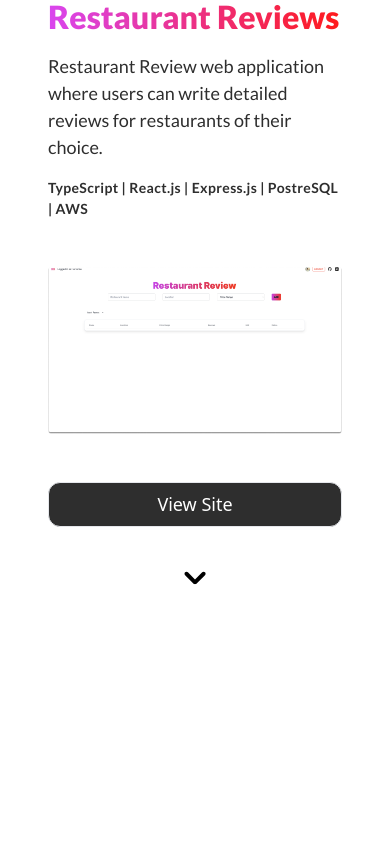
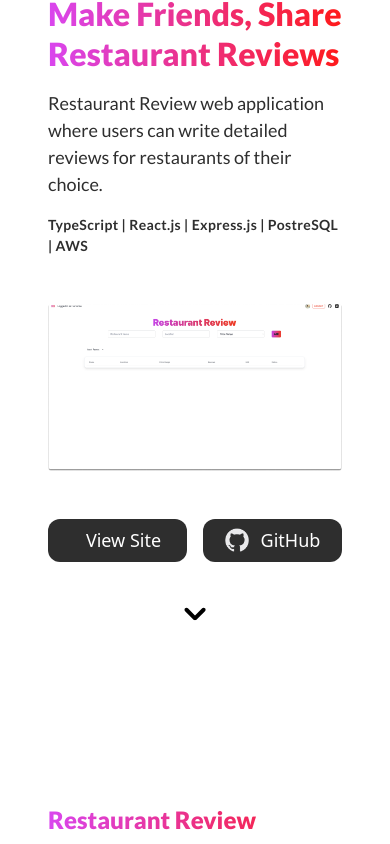
Before and after one commit to terrencejihoonjung/portfolio, a React (Vite) app: page / in a window 390 px wide. Shown: the part 2297-3141 px from the top of the page. Built offline with nearby package versions, Linux system fonts and the light colour scheme.

Commit message:
finished project section animations and fixed some responsive layout issues

```diff
--- a/src/components/ui/RightArrow.tsx
+++ b/src/components/ui/RightArrow.tsx
@@ -12,7 +12,7 @@ function RightArrow({ isDarkMode }: RightArrowProps) {
         <img
           src={RightArrowBlack}
           alt="Right Arrow Icon"
-          className="hidden desktop:block desktop:h-4 desktop:w-4"
+          className="hidden desktop:block desktop:h-6 desktop:w-6"
         />
       ) : (
         <img
--- a/src/data/aboutVariants.tsx
+++ b/src/data/aboutVariants.tsx
@@ -4,9 +4,7 @@ export const text = {
 };
 
 export const container = {
-  hidden: { opacity: 0 },
   show: {
-    opacity: 1,
     transition: {
       staggerChildren: 0.3,
     },
--- a/src/pages/About/About.tsx
+++ b/src/pages/About/About.tsx
@@ -16,7 +16,7 @@ function About({ scrollToTarget }: AboutProps) {
   const isInView = useInView(ref, { once: true, amount: 0.5 });
 
   function handleScroll() {
-    const ref = document.getElementById("projects") as HTMLElement | null;
+    const ref = document.getElementById("project_1") as HTMLElement | null;
     if (ref) scrollToTarget(ref);
   }
 
@@ -75,7 +75,7 @@ function About({ scrollToTarget }: AboutProps) {
             <div
               className={`${
                 isDarkMode ? `bg-background text-text` : ``
-              } basis-3/5 rounded-2xl p-8 flex flex-col space-y-8 desktop:justify-between`}
+              } basis-3/5 rounded-2xl p-8 m-8 desktop:m-0 flex flex-col space-y-8 desktop:justify-between`}
             >
               <motion.div variants={text} className="space-y-4">
                 <h2 className="font-lato font-bold text-lg">Technologies</h2>
--- a/src/pages/Home/Home.tsx
+++ b/src/pages/Home/Home.tsx
@@ -12,7 +12,9 @@ function Home({ scrollToTarget }: HomeProps) {
     <main className="relative inset-0 z-0 flex flex-col">
       <Cover scrollToTarget={scrollToTarget} />
       <About scrollToTarget={scrollToTarget} />
-      <Project scrollToTarget={scrollToTarget} />
+      <Project projectId={1} scrollToTarget={scrollToTarget} />
+      <Project projectId={2} scrollToTarget={scrollToTarget} />
+      <Project projectId={3} scrollToTarget={scrollToTarget} />
       <Contact />
     </main>
   );
--- a/src/pages/Project/Project.tsx
+++ b/src/pages/Project/Project.tsx
@@ -1,31 +1,48 @@
 import { useDarkMode } from "../../context/darkModeContext.tsx";
+import { text, container } from "../../data/aboutVariants.tsx";
 import DownArrow from "../../components/ui/DownArrow.tsx";
 import RightArrow from "../../components/ui/RightArrow.tsx";
 import RestaurantReview from "../../assets/RestaurantReview.png";
-import { motion } from "framer-motion";
+import { motion, useInView, MotionConfig } from "framer-motion";
+import { useRef } from "react";
+import GitHub from "../../assets/Git.png";
 
 type ProjectProps = {
   scrollToTarget: (target: HTMLElement) => void;
+  projectId: number;
 };
 
-function Project({ scrollToTarget }: ProjectProps) {
+function Project({ scrollToTarget, projectId }: ProjectProps) {
+  const ref = useRef<HTMLDivElement>(null);
   const { isDarkMode } = useDarkMode();
+  const isInView = useInView(ref, { once: true, amount: 0.5 });
+
+  const nextScrollRef: string =
+    projectId < 3 ? `project_${projectId + 1}` : `contact`;
 
   function handleScroll() {
-    const ref = document.getElementById("contact") as HTMLElement | null;
+    const ref = document.getElementById(nextScrollRef) as HTMLElement | null;
     if (ref) scrollToTarget(ref);
   }
 
   return (
     <>
-      <div
-        id="projects"
+      <motion.div
+        id={`project_${projectId}`}
+        ref={ref}
+        variants={container}
+        initial="hidden"
+        animate={isInView ? "show" : {}}
         className={`${
           isDarkMode ? `bg-text text-background` : `bg-background text-text`
         } relative min-h-screen min-w-screen flex flex-col justify-center items-center`}
       >
+        <MotionConfig transition={{ duration: 2.5, ease: "backInOut" }}>
           <div className="flex flex-col space-y-12 items-center desktop:space-y-0 desktop:flex-row h-2/3 w-full">
-          <div className="px-12 flex flex-col basis-1/3 justify-center items-center">
+            <motion.div
+              variants={text}
+              className="px-12 flex flex-col basis-1/3 justify-center items-center"
+            >
               <div className="space-y-4 font-lato flex flex-col justify-center items-start tablet:items-center desktop:items-start w-full h-3/5">
                 <div className="bg-gradient-to-r from-fuchsia-500 to-yelp-red text-transparent bg-clip-text flex flex-col items-start tablet:flex-row tablet:items-center desktop:items-start desktop:flex-col">
                   <h1 className="text-lg tablet:text-md desktop:text-lg font-black">
@@ -40,39 +57,98 @@ function Project({ scrollToTarget }: ProjectProps) {
                 </div>
 
                 <p className="text-md font-regular">
-                Restaurant Review web application where users can write detailed
-                reviews for restaurants of their choice.
+                  Restaurant Review web application where users can write
+                  detailed reviews for restaurants of their choice.
                 </p>
                 <span className="text-sm tablet:text-md desktop:text-md font-bold tracking-wide">
                   TypeScript | React.js | Express.js | PostreSQL | AWS
                 </span>
-              <button className="hidden tablet:flex space-x-3 text-md border w-64 desktop:w-36 justify-center items-center bg-text text-background py-2 rounded-xl">
+                <span className="w-full space-x-4 justify-center items-center hidden desktop:flex">
+                  <button
+                    className={`${
+                      isDarkMode
+                        ? `text-text bg-background`
+                        : `bg-text text-background `
+                    } basis-1/2 hover:bg-green-500 transition ease-in-out duration-200 tablet:flex space-x-3 text-md justify-center items-center py-2 rounded-xl`}
+                  >
                     <RightArrow isDarkMode={isDarkMode} />
                     <span>View Site</span>
                   </button>
+                  <button
+                    className={`${
+                      isDarkMode
+                        ? `text-text bg-background`
+                        : `bg-text text-background`
+                    } basis-1/2 hover:bg-green-500 transition ease-in-out duration-200 tablet:flex space-x-3 text-md justify-center items-center py-2 rounded-xl`}
+                  >
+                    <img
+                      src={GitHub}
+                      className={`h-6 w-6 ${isDarkMode ? "" : `invert`}`}
+                    />
+                    <span>GitHub</span>
+                  </button>
+                </span>
               </div>
+            </motion.div>
+
+            <motion.div
+              variants={text}
+              className="px-12 flex flex-col basis-3/4 justify-center items-center"
+            >
+              <div className="flex flex-col justify-center items-center w-full h-full">
+                <motion.img
+                  whileHover={{ scale: 1.01, transition: { duration: 0.125 } }}
+                  transition={{
+                    opacity: { duration: 2.5, ease: "backInOut" },
+                    y: { duration: 2.5, ease: "backInOut" },
+                  }}
+                  src={RestaurantReview}
+                />
               </div>
+            </motion.div>
 
-          <div className="px-12 flex flex-col basis-3/4 justify-center items-center">
-            <div className="flex flex-col justify-center items-center w-full h-full">
-              <img src={RestaurantReview} />
-            </div>
-          </div>
-          <span className="flex tablet:hidden w-full px-12">
-            <button className=" text-md border w-full justify-center items-center bg-text text-background py-2 rounded-xl">
+            <span className="flex justify-center items-center desktop:hidden w-full px-12 space-x-4 ">
+              <button
+                className={`${
+                  isDarkMode
+                    ? `text-text bg-background`
+                    : `bg-text text-background`
+                } flex space-x-3 basis-1/2 hover:bg-green-500 transition ease-in-out duration-200 text-md justify-center items-center py-2 rounded-xl`}
+              >
                 <RightArrow isDarkMode={isDarkMode} />
                 <span>View Site</span>
+              </button>
+              <button
+                className={`${
+                  isDarkMode
+                    ? `text-text bg-background`
+                    : `bg-text text-background`
+                } flex basis-1/2 space-x-3 hover:bg-green-500 transition ease-in-out duration-200 text-md justify-center items-center py-2 rounded-xl`}
+              >
+                <img
+                  src={GitHub}
+                  className={`h-6 w-6 ${isDarkMode ? "" : `invert`}`}
+                />
+                <span>GitHub</span>
               </button>
             </span>
           </div>
 
-        <button
+          <motion.button
             onClick={handleScroll}
+            variants={text}
+            whileHover={{ scale: 1.05, transition: { duration: 0.125 } }}
+            whileTap={{ scale: 0.95, transition: { duration: 0.125 } }}
+            transition={{
+              opacity: { duration: 2.5, ease: "backInOut" },
+              y: { duration: 2.5, ease: "backInOut" },
+            }}
             className="absolute mb-14 desktop:mb-24 bottom-0"
           >
             <DownArrow isDarkMode={isDarkMode} />
-        </button>
-      </div>
+          </motion.button>
+        </MotionConfig>
+      </motion.div>
     </>
   );
 }
--- a/src/utils/handleScroll.tsx
+++ b/src/utils/handleScroll.tsx
@@ -10,7 +10,7 @@ function handleScroll(
     ref = document.getElementById("about") as HTMLElement;
     if (ref) scrollToTarget(ref);
   } else if (e.currentTarget.textContent === "Projects") {
-    ref = document.getElementById("projects") as HTMLElement;
+    ref = document.getElementById("project_1") as HTMLElement;
     if (ref) scrollToTarget(ref);
   } else if (e.currentTarget.textContent === "Contact") {
     ref = document.getElementById("contact") as HTMLElement;
```
Lines whose indentation alone changed are shown as unchanged.
